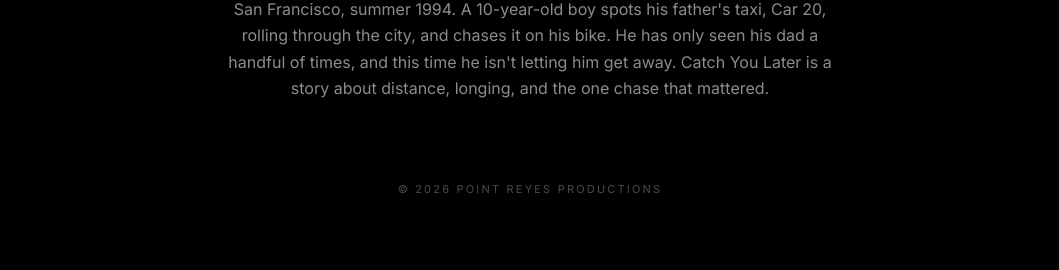
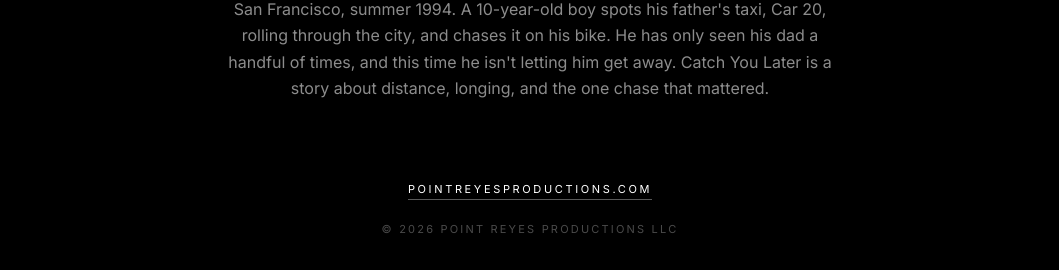
Before and after one commit to PointReyesProductions/watch, a plain HTML site: page index.html in a window 1280 px wide. Shown: the part 781-1051 px from the top of the page, without its empty margins (110-1169 px from the left). Before the commit the page ends 1011 px from the top, so only its background shows below. Drawn offline with Linux system fonts and the light colour scheme.

Commit message:
Footer: website link above LLC line
Co-Authored-By: Claude Sonnet 5.5 <noreply@anthropic.com>
Claude-Session: https://claude.ai/code/session_014iAp44xAN7JufFwcMEn52h

```diff
--- a/index.html
+++ b/index.html
@@ -163,6 +163,9 @@
   footer{padding:80px 20px 34px;text-align:center;font-size:11px;letter-spacing:.2em;text-transform:uppercase;color:var(--dim)}
   footer a{color:var(--dim);text-decoration:none;transition:color .2s}
   footer a:hover{color:#fff}
+  footer .site{display:inline-block;color:#fff;letter-spacing:.24em;padding-bottom:3px;border-bottom:1px solid rgba(255,255,255,.35);margin-bottom:22px}
+  footer .site:hover{border-bottom-color:#fff}
+  footer .legal{color:var(--dim)}
 
   @media (max-width:640px){
     header{padding:22px 16px 20px}
@@ -229,7 +232,8 @@
 </main>
 
 <footer>
-  <a href="https://pointreyesproductions.com">© <span id="yr"></span> Point Reyes Productions</a>
+  <a class="site" href="https://pointreyesproductions.com" target="_blank" rel="noopener">pointreyesproductions.com</a>
+  <div class="legal">© <span id="yr"></span> Point Reyes Productions LLC</div>
 </footer>
 
 <script>
```
